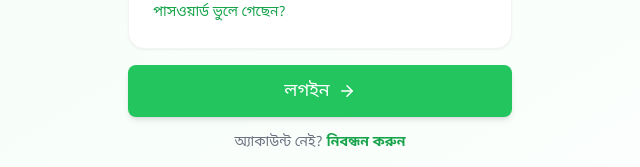
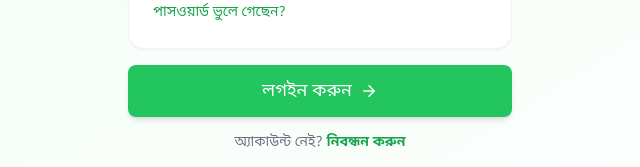
Before and after one commit to nirolkanti37/hyperlocal-bazaar, a React (Vite) app: page /login in a window 1280 px wide. Shown: the part 483-650 px from the top of the page, without its empty margins (320-960 px from the left). Built offline with nearby package versions, Linux system fonts and the light colour scheme; no server answers.

Commit message:
feat: ফোন OTP সরিয়ে Email/Password login করা হয়েছে

```diff
--- a/src/pages/LoginPage.jsx
+++ b/src/pages/LoginPage.jsx
@@ -6,12 +6,10 @@ import Button from '../components/Button';
     import Input from '../components/Input';
     import toast from 'react-hot-toast';
 
-// view: 'login' | 'register' | 'reset' | 'success'
     const LoginPage = () => {
     const [view, setView] = useState('login');
     const [loading, setLoading] = useState(false);
     const [showPass, setShowPass] = useState(false);
-
     const [email, setEmail] = useState('');
     const [password, setPassword] = useState('');
     const [name, setName] = useState('');
@@ -96,7 +94,6 @@ const LoginPage = () => {
               <form onSubmit={handleLogin} className="space-y-4">
                 <div className="bg-white rounded-2xl p-6 shadow-sm border border-gray-100">
                   <h2 className="text-lg font-bold text-gray-900 mb-4">লগইন করুন</h2>
-
                   <div className="space-y-3">
                     <Input
                       type="email"
@@ -118,13 +115,12 @@ const LoginPage = () => {
                       <button
                         type="button"
                         onClick={() => setShowPass(v => !v)}
-                      className="absolute right-3 top-1/2 -translate-y-1/2 text-gray-400 hover:text-gray-600"
+                        className="absolute right-3 top-1/2 -translate-y-1/2 text-gray-400"
                       >
                         {showPass ? <EyeOff size={18} /> : <Eye size={18} />}
                       </button>
                     </div>
                   </div>
-
                   <button
                     type="button"
                     onClick={() => setView('reset')}
@@ -133,11 +129,9 @@ const LoginPage = () => {
                     পাসওয়ার্ড ভুলে গেছেন?
                   </button>
                 </div>
-
                 <Button type="submit" variant="primary" size="lg" className="w-full" loading={loading} rightIcon={<ArrowRight size={18} />}>
-                লগইন
+                  লগইন করুন
                 </Button>
-
                 <p className="text-center text-sm text-gray-500">
                   অ্যাকাউন্ট নেই?{' '}
                   <button type="button" onClick={() => setView('register')} className="text-primary-600 font-semibold hover:underline">
@@ -152,11 +146,10 @@ const LoginPage = () => {
               <form onSubmit={handleRegister} className="space-y-4">
                 <div className="bg-white rounded-2xl p-6 shadow-sm border border-gray-100">
                   <h2 className="text-lg font-bold text-gray-900 mb-4">নতুন অ্যাকাউন্ট</h2>
-
                   <div className="space-y-3">
                     <Input
                       type="text"
-                    placeholder="আপনার পূর্ণ নাম"
+                      placeholder="আপনার নাম"
                       value={name}
                       onChange={e => setName(e.target.value)}
                       leftIcon={<User size={18} className="text-gray-400" />}
@@ -182,18 +175,16 @@ const LoginPage = () => {
                       <button
                         type="button"
                         onClick={() => setShowPass(v => !v)}
-                      className="absolute right-3 top-1/2 -translate-y-1/2 text-gray-400 hover:text-gray-600"
+                        className="absolute right-3 top-1/2 -translate-y-1/2 text-gray-400"
                       >
                         {showPass ? <EyeOff size={18} /> : <Eye size={18} />}
                       </button>
                     </div>
                   </div>
                 </div>
-
                 <Button type="submit" variant="primary" size="lg" className="w-full" loading={loading} rightIcon={<ArrowRight size={18} />}>
                   অ্যাকাউন্ট তৈরি করুন
                 </Button>
-
                 <p className="text-center text-sm text-gray-500">
                   আগেই অ্যাকাউন্ট আছে?{' '}
                   <button type="button" onClick={() => setView('login')} className="text-primary-600 font-semibold hover:underline">
@@ -218,11 +209,9 @@ const LoginPage = () => {
                     autoComplete="email"
                   />
                 </div>
-
                 <Button type="submit" variant="primary" size="lg" className="w-full" loading={loading} rightIcon={<ArrowRight size={18} />}>
                   রিসেট লিংক পাঠান
                 </Button>
-
                 <button type="button" onClick={() => setView('login')} className="w-full text-center text-sm text-gray-500 hover:text-gray-700">
                   ← লগইনে ফিরে যান
                 </button>
@@ -231,7 +220,6 @@ const LoginPage = () => {
 
           </div>
         </div>
-
         <div className="py-4 text-center text-xs text-gray-400">
           লগইন করার মাধ্যমে আপনি আমাদের শর্তাবলীতে সম্মত হচ্ছেন
         </div>
```
Lines whose indentation alone changed are shown as unchanged.
